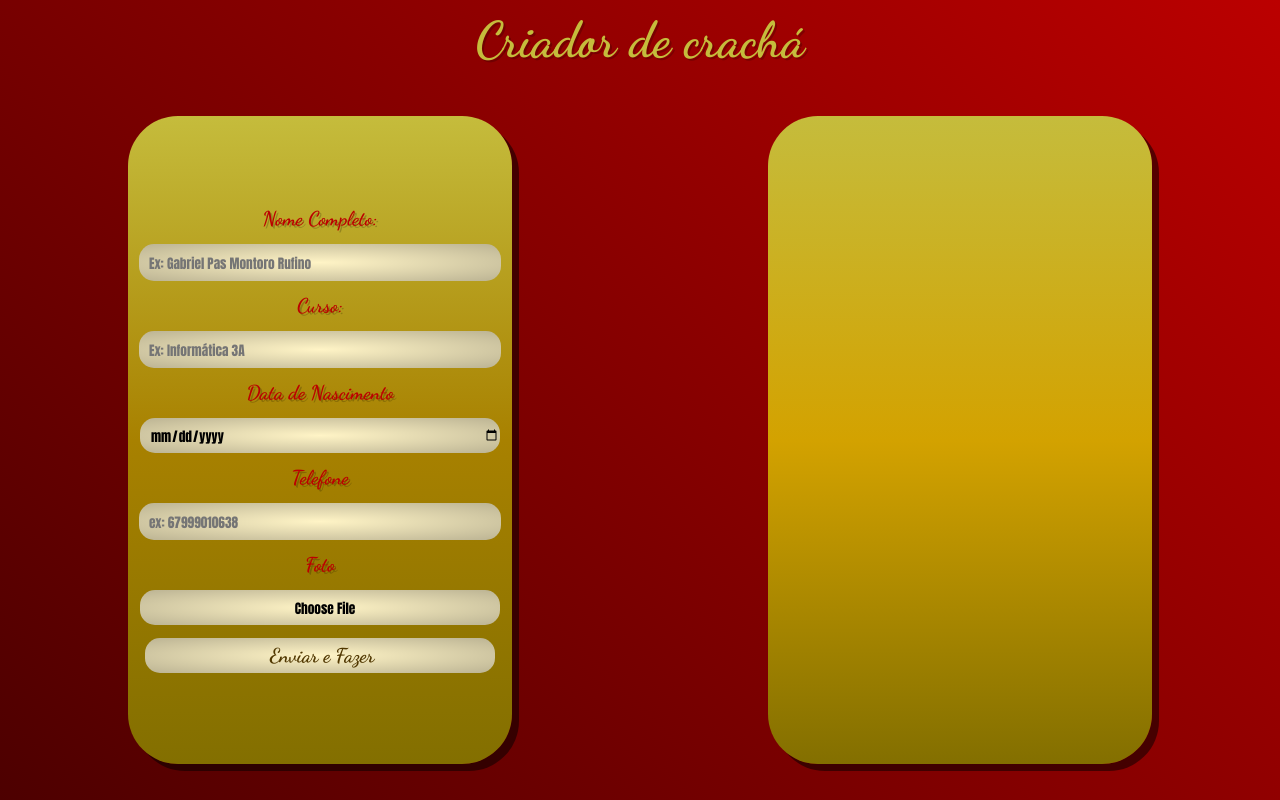
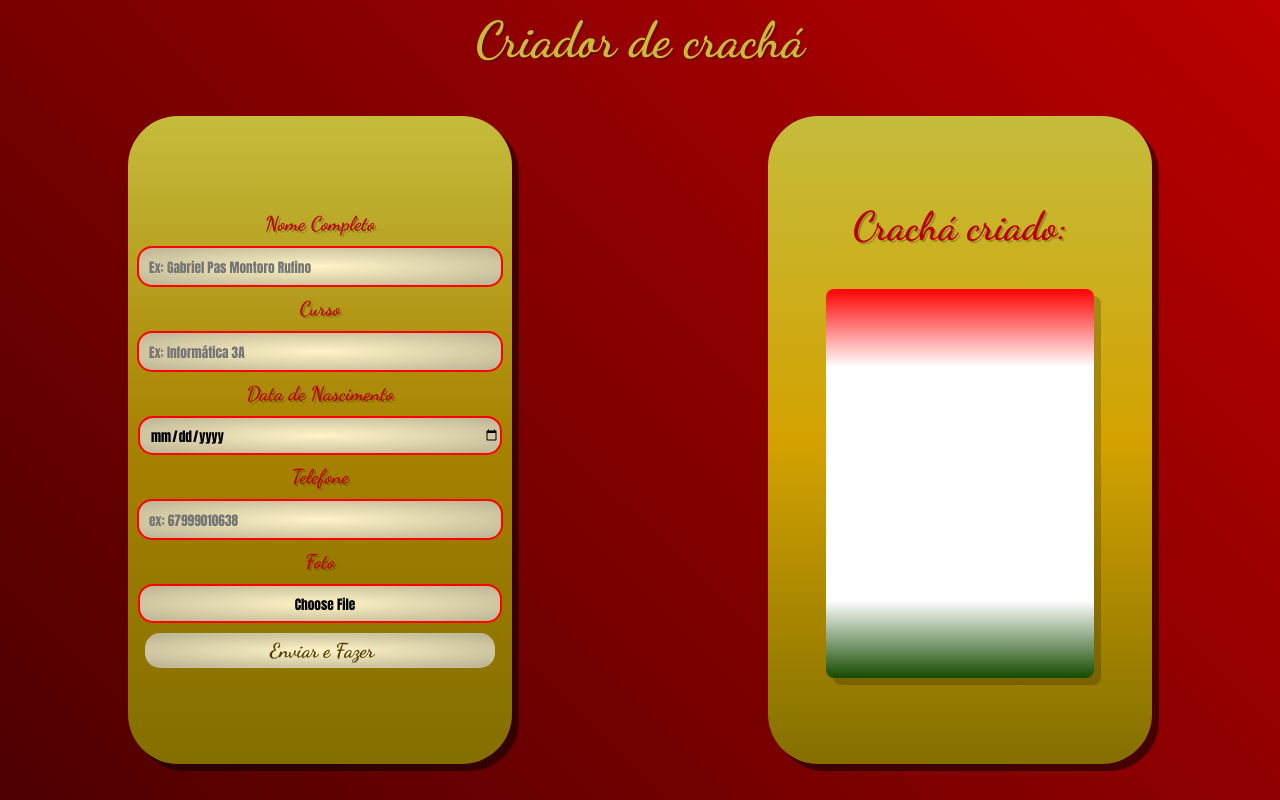
Before and after one commit to gabrielbocato-gif/Trabalho-DW3---Cracha-de-cadastro, a plain HTML site: page index.html in a window 1280 px wide. Both pictures are taken after a click on the button "Enviar e Fazer". Drawn offline with Linux system fonts and the light colour scheme.

Commit message:
verificação de inputs e base inicial para preenchimento do crachá

```diff
--- a/index.html
+++ b/index.html
@@ -17,9 +17,9 @@
     </div>
     <div class="content1">
         <div class="inputs">
-            <label for="nome_completo">Nome Completo:</label>
+            <label for="nome_completo">Nome Completo</label>
             <input type="text" name="" id="nome_completo" placeholder="Ex: Gabriel Pas Montoro Rufino">
-            <label for="curso">Curso:</label>
+            <label for="curso">Curso</label>
             <input type="text" name="" id="curso" placeholder="Ex: Informática 3A">
             <label for="data_nascimento">Data de Nascimento</label>
             <input type="date" name="" id="data_nascimento">
@@ -32,6 +32,14 @@
     </div>
     <div class="content2">
         <div class="outputs">
+            <div class="cracha">Crachá criado:</div>
+            <div id="base_cracha" class="base_cracha">
+                <div id="foto_out"></div>
+                <div id="data_out"></div>
+                <div id="tel_out"></div>
+                <div id="curso_out"></div>
+                <div id="nome_out"></div>
+            </div>
 
         </div>
     </div>
--- a/script.js
+++ b/script.js
@@ -4,14 +4,52 @@ const curso = document.querySelector("#curso");
 const nascimento = document.querySelector("#data_nascimento");
 const telefone = document.querySelector("#telefone");
 const foto = document.querySelector("#fotosua");
-const input = querySelector("input")
 
-addEventListener("click", () => {
-    if (input.value == "") {
-        input.classList.add('vazio')
+enviar.addEventListener("click", () => {
+    if (nome.value == "") {
+        {
+            nome.classList.add('vazio')
+        }
     } else {
-        input.classList.remove('vazio')
+        nome.classList.remove('vazio')
     }
 
+    if (curso.value == "") {
+        {
+            curso.classList.add('vazio')
+        }
+    } else {
+        curso.classList.remove('vazio')
+    }
+
+    if (nascimento.value == "") {
+        {
+            nascimento.classList.add('vazio')
+        }
+    } else {
+        nascimento.classList.remove('vazio')
+    }
+
+    if (telefone.value == "") {
+        {
+            telefone.classList.add('vazio')
+        }
+    } else {
+        telefone.classList.remove('vazio')
+    }
+
+    if (foto.value == "") {
+        {
+            foto.classList.add('vazio')
+        }
+    } else {
+        foto.classList.remove('vazio')
+    }
+
+    console.log(nome.value)
+    console.log(curso.value)
+    console.log(nascimento.value)
+    console.log(telefone.value)
+    console.log(foto.value)
 
 })
--- a/style.css
+++ b/style.css
@@ -49,12 +49,12 @@ body {
     height: 90%;
     width: 60%;
     border-radius: 50px;
-    box-shadow: 7px 7px rgb(0, 0, 0, 0.5) ;
+    box-shadow: 7px 7px rgb(0, 0, 0, 0.5);
     display: flex;
     flex-direction: column;
     justify-content: center;
     align-items: center;
-    gap: 13px;
+    gap: 10px;
 
 }
 
@@ -62,7 +62,7 @@ input,
 button {
     height: 35px;
     width: 350px;
-    border: none;
+    border: solid 2px transparent;
     border-radius: 15px;
     background: radial-gradient(rgb(255, 244, 198), rgb(187, 179, 147));
     cursor: pointer;
@@ -70,6 +70,7 @@ button {
     padding-left: 10px;
     appearance: none
 }
+
 input[type="file"]::file-selector-button {
     background-color: #fffbfa00;
     border: none;
@@ -78,9 +79,11 @@ input[type="file"]::file-selector-button {
     cursor: pointer;
     font-family: Impact, Haettenschweiler, 'Arial Narrow Bold', sans-serif;
 }
+
 input.vazio {
     border: solid 2px red;
 }
+
 button {
     font-family: "Dancing Script", cursive;
     font-weight: 700;
@@ -88,6 +91,7 @@ button {
     color: rgb(80, 55, 0);
     transition: 1s ease;
 }
+
 button:hover {
     background: radial-gradient(rgb(214, 171, 0), rgb(78, 63, 0));
     color: white;
@@ -101,10 +105,61 @@ label {
     color: rgb(187, 0, 0);
     text-shadow: 2px 2px rgb(0, 0, 0, 0.2);
 }
+
 .outputs {
     background: linear-gradient(180deg, rgb(197, 188, 60), rgb(211, 162, 0), rgb(131, 111, 0));
     height: 90%;
     width: 60%;
     border-radius: 50px;
-    box-shadow: 7px 7px rgb(0, 0, 0, 0.5) ;
+    box-shadow: 7px 7px rgb(0, 0, 0, 0.5);
+    display: flex;
+    align-items: center;
+    justify-content: center;
+    flex-direction: column;
 }
+
+.cracha {
+    font-family: "Dancing Script", cursive;
+    font-size: 40px;
+    font-weight: 700;
+    color: rgb(187, 0, 0);
+    text-shadow: 2px 2px rgb(0, 0, 0, 0.2);
+    padding-bottom: 10% ;
+}
+
+.base_cracha {
+    height: 60%;
+    width: 70%;
+    border-radius: 1vh;
+    background: linear-gradient(180deg, rgb(255, 0, 0), rgb(255, 255, 255), rgb(255, 255, 255), rgb(255, 255, 255), rgb(255, 255, 255), rgb(21, 75, 0));
+    box-shadow: 7px 7px rgba(0, 0, 0, 0.2);
+    display: grid;
+    grid-template-areas:
+        "foto_out data_out"
+        "foto_out tel_out"
+        "nome_out nome_out"
+        "curso_out curso_out";
+    grid-template-columns: 60% 1fr;
+    grid-template-rows: 50% 20%;
+
+}
+
+#foto_out {
+    grid-area: foto_out;
+}
+
+#data_out {
+    grid-area: data_out;
+}
+
+#tel_out {
+    grid-area: tel_out;
+}
+
+#nome_out {
+    grid-area: nome_out;
+}
+
+#curso_out {
+    grid-area: curso_out;
+}
```
